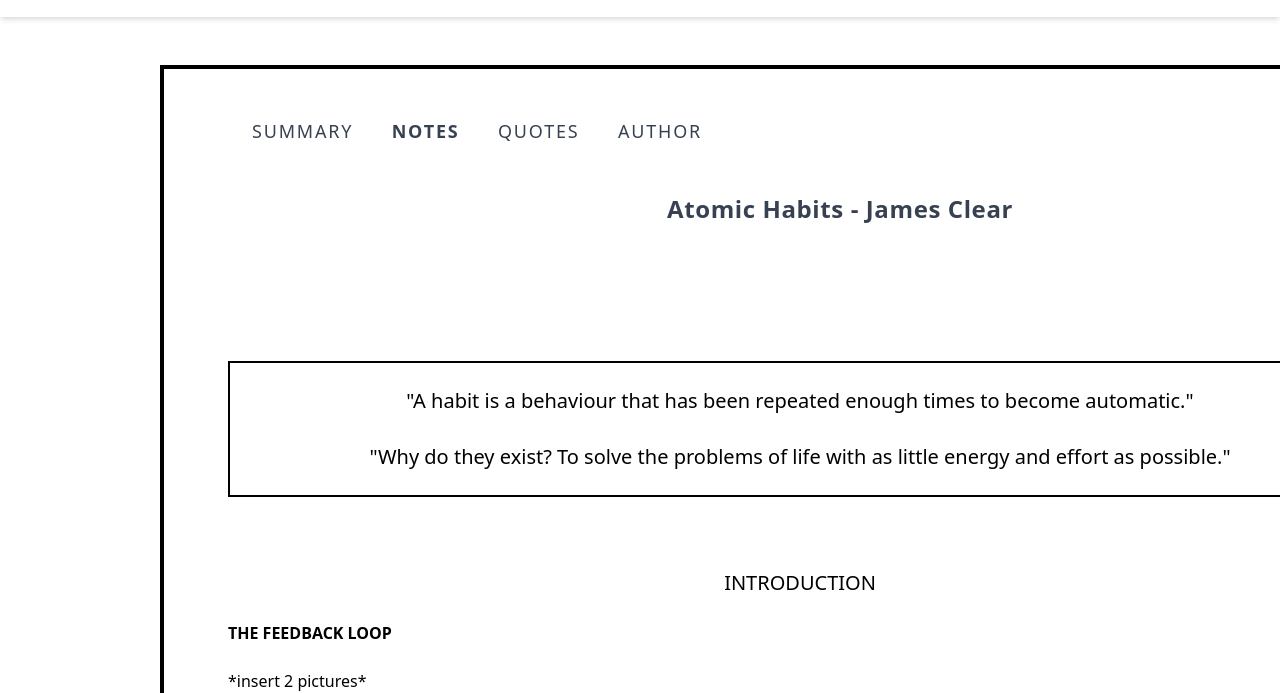
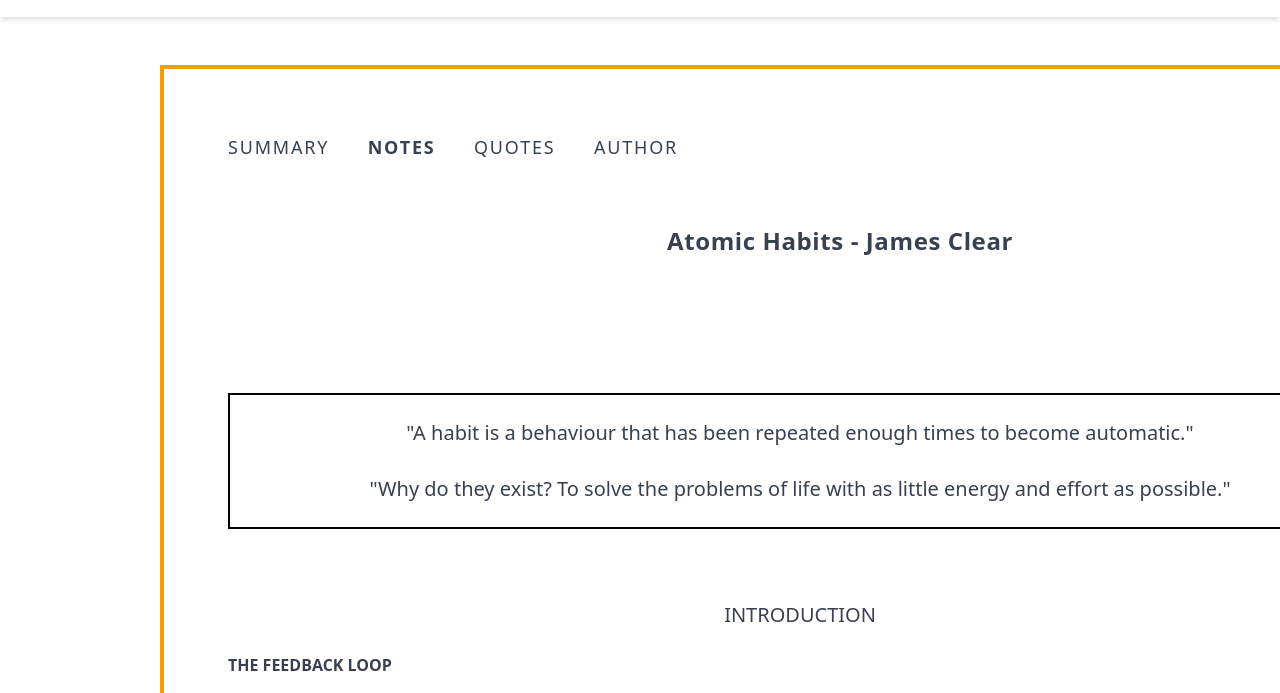
Before and after one commit to abipoots/abipoots.github.io, a plain HTML site: page atomichabits.html in a window 1280 px wide. Shown: the part 108-801 px from the top of the page. Drawn offline with nearby package versions, Linux system fonts and the light colour scheme.

Commit message:
Update atomichabits.html

```diff
--- a/atomichabits.html
+++ b/atomichabits.html
@@ -25,7 +25,7 @@
          </a>
      </div>
 </nav>
-<div class="container my-12 mx-40 p-16 border-solid border-4 border-black background-colour-white">
+<div class="container my-12 mx-40 p-16 border-solid border-4 border-yellow-500 background-colour-white text-gray-700"
   <nav class="bg-white pl-10 pt-0 pb-0 -m-4">
      <div class="justify-center">
          <a href="index.html" class="text-lg text-gray-700 border-b-2 border-transparent uppercase tracking-widest text-xs py-3 mr-8">
```
